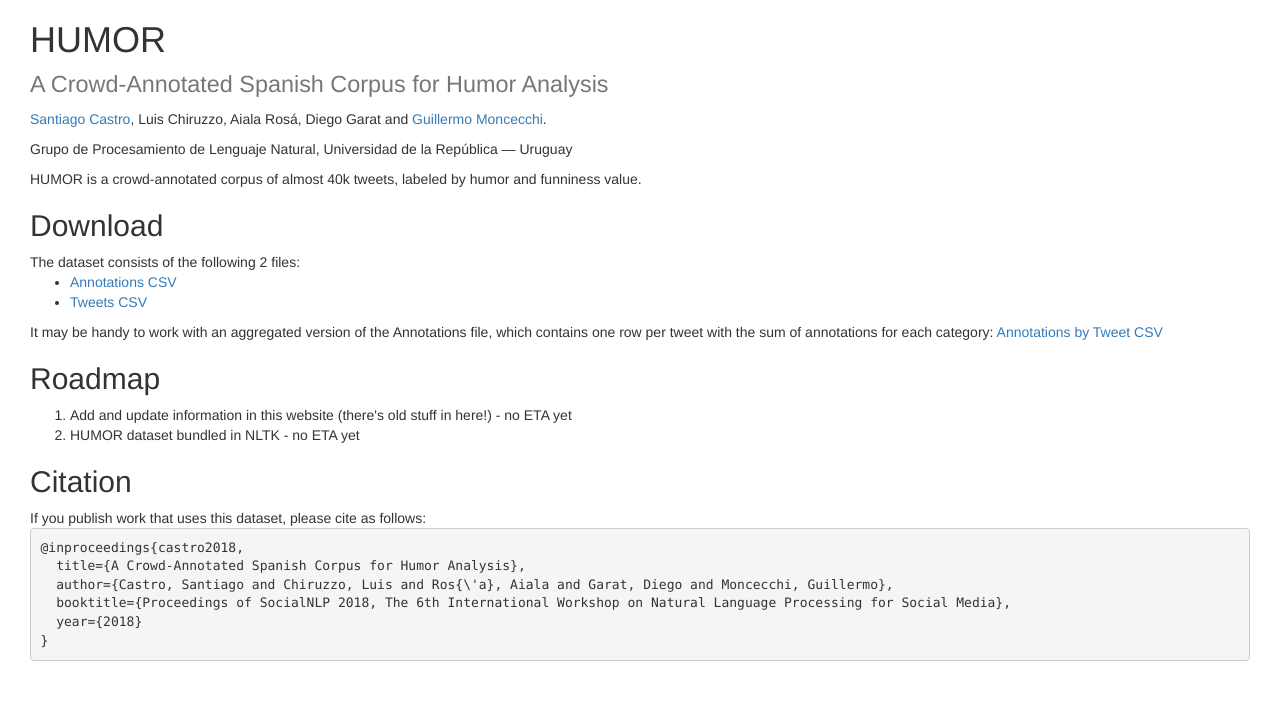
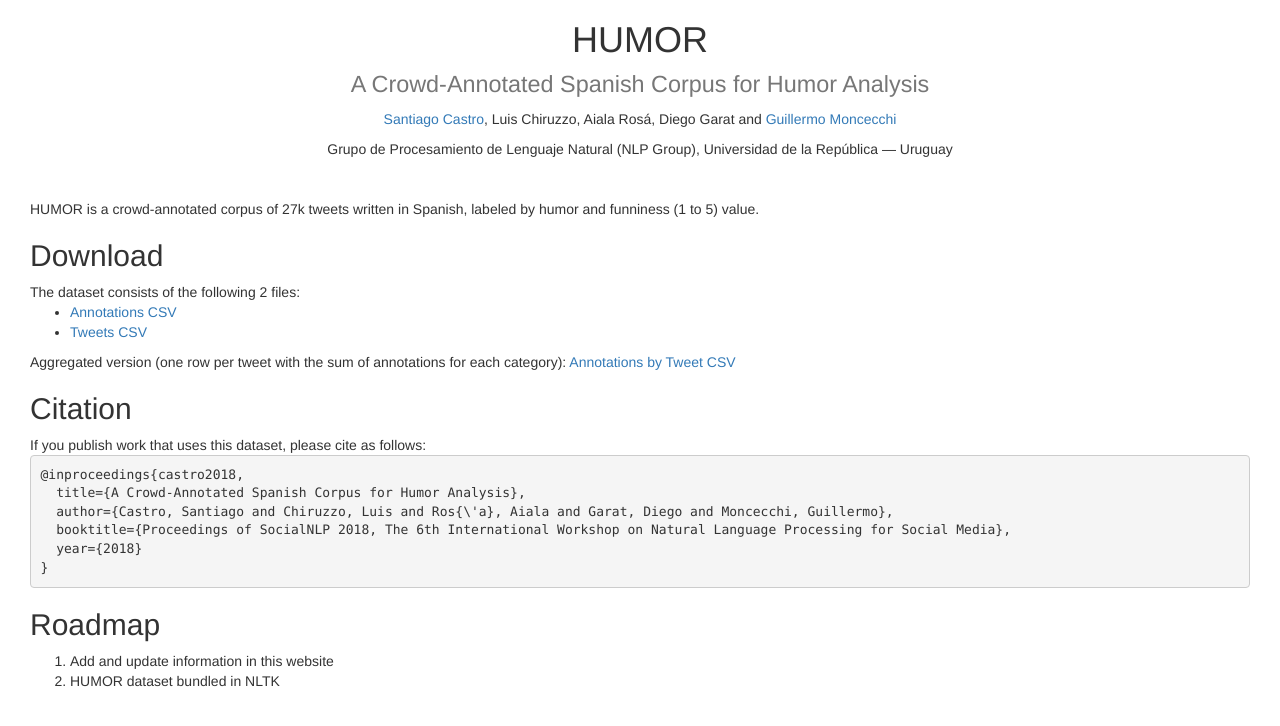
Before and after one commit to pln-fing-udelar/humor, a plain HTML site: page index.html in a window 1280 px wide. Drawn offline with nearby package versions, Linux system fonts and the light colour scheme.

Commit message:
Update site information with newer version and center the title

```diff
--- a/index.css
+++ b/index.css
@@ -1,3 +1,12 @@
 body {
   margin: 0 30px;
 }
+
+h1 {
+  text-align: center;
+}
+
+#authors-affiliations {
+  margin-bottom: 40px;
+  text-align: center;
+}
--- a/index.html
+++ b/index.html
@@ -46,15 +46,15 @@
 
 <div id="authors-affiliations">
   <p>
-    <a href="https://github.com/bryant1410">Santiago Castro</a>, Luis Chiruzzo, Aiala Rosá, Diego Garat and <a href="https://www.fing.edu.uy/~gmonce/">Guillermo Moncecchi</a>.
+    <a href="https://github.com/bryant1410">Santiago Castro</a>, Luis Chiruzzo, Aiala Rosá, Diego Garat and <a href="https://www.fing.edu.uy/~gmonce/">Guillermo Moncecchi</a>
   </p>
   <p>
-    Grupo de Procesamiento de Lenguaje Natural,
+    Grupo de Procesamiento de Lenguaje Natural (NLP Group),
     Universidad de la República — Uruguay
   </p>
 </div>
 
-<p>HUMOR is a crowd-annotated corpus of almost 40k tweets, labeled by humor and funniness value.</p>
+<p>HUMOR is a crowd-annotated corpus of 27k tweets written in Spanish, labeled by humor and funniness (1 to 5) value.</p>
 
 <h2>Download</h2>
 
@@ -65,14 +65,7 @@ The dataset consists of the following 2 files:
   <li><a href="tweets.csv">Tweets CSV</a></li>
 </ul>
 
-<p>It may be handy to work with an aggregated version of the Annotations file, which contains one row per tweet with the sum of annotations for each category: <a href="annotations_by_tweet.csv">Annotations by Tweet CSV</a></p>
-
-<h2>Roadmap</h2>
-
-<ol>
-  <li>Add and update information in this website (there's old stuff in here!) - no ETA yet</li>
-  <li>HUMOR dataset bundled in NLTK - no ETA yet</li>
-</ol>
+<p>Aggregated version (one row per tweet with the sum of annotations for each category): <a href="annotations_by_tweet.csv">Annotations by Tweet CSV</a></p>
 
 <h2>Citation</h2>
 
@@ -84,6 +77,13 @@ If you publish work that uses this dataset, please cite as follows:
   booktitle={Proceedings of SocialNLP 2018, The 6th International Workshop on Natural Language Processing for Social Media},
   year={2018}
 }</code></pre>
+
+<h2>Roadmap</h2>
+
+<ol>
+  <li>Add and update information in this website</li>
+  <li>HUMOR dataset bundled in NLTK</li>
+</ol>
 
 <script src="https://code.jquery.com/jquery-3.2.1.min.js"></script>
 
```
